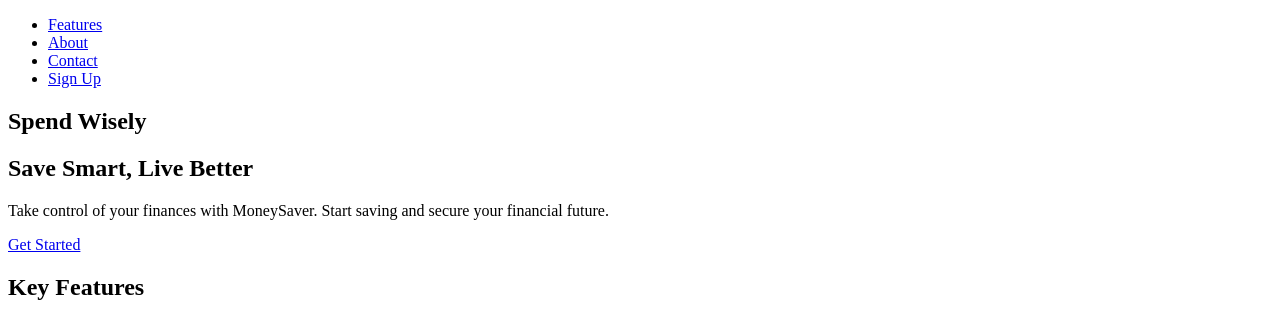
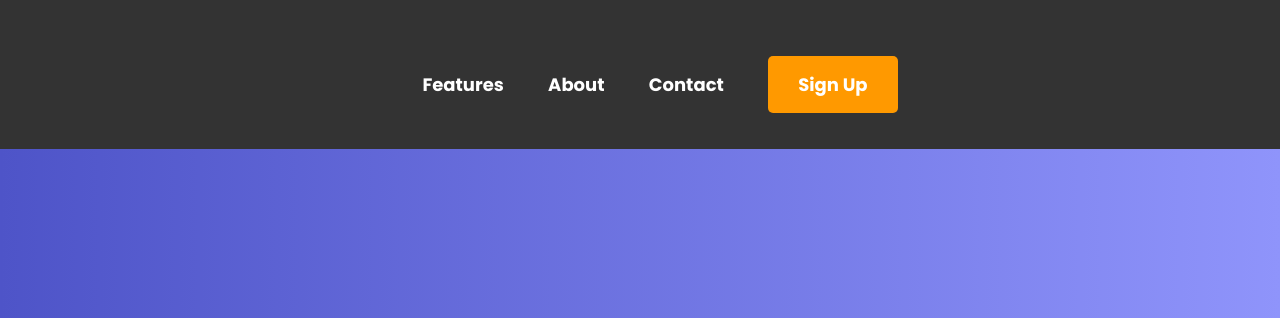
Before and after one commit to Carissa30/sdc_SpendWisely, a plain HTML site: page indexFinal.html in a window 1280 px wide. Shown: the top 318 px of the page. Drawn offline with Linux system fonts and the light colour scheme.

Commit message:
Update indexFinal.html

```diff
--- a/indexFinal.html
+++ b/indexFinal.html
@@ -4,7 +4,7 @@
 <head>
     <meta charset="UTF-8">
     <meta name="viewport" content="width=device-width, initial-scale=1.0">
-    <link rel="stylesheet" href="styles.css">
+    <link rel="stylesheet" href="styleFinal.css">
     <link href="https://fonts.googleapis.com/css2?family=Poppins:wght@400;700&display=swap" rel="stylesheet">
     <title>MoneySaver</title>
 </head>
```
